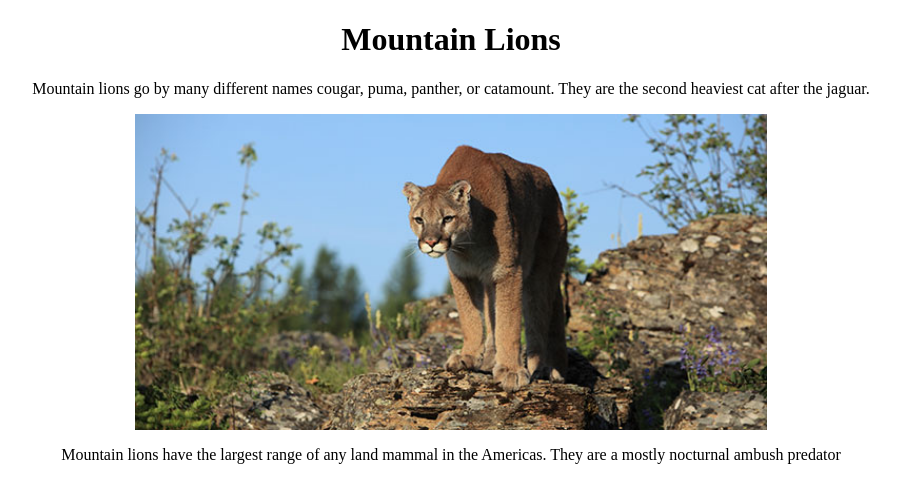
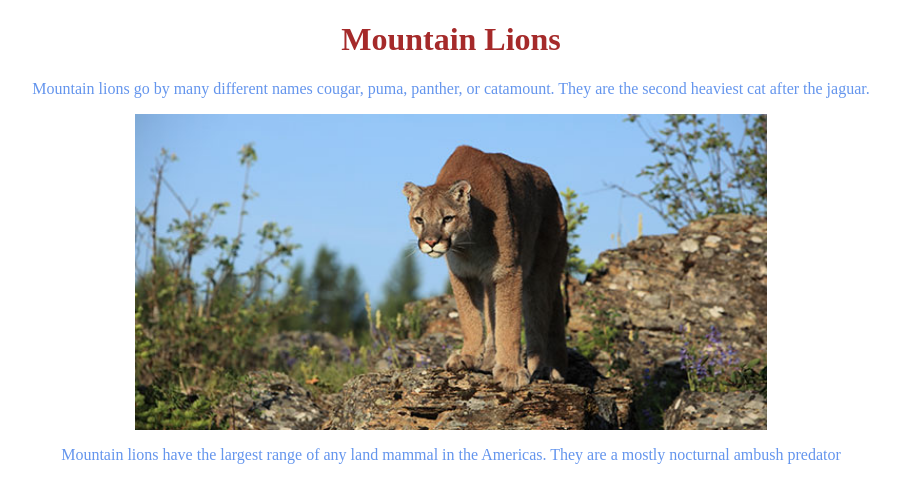
Before and after one commit to DerekBird/favoriteAnimal, a plain HTML site: page index.html in a window 1280 px wide. Shown: the whole page, without its empty margins (189-1089 px from the left). Drawn offline with Linux system fonts and the light colour scheme.

Commit message:
added color to text

```diff
--- a/style.css
+++ b/style.css
@@ -1,9 +1,11 @@
 .headline {
     text-align: center;
+    color: brown;
 }
 
 .paragraph {
     text-align: center;
+    color: cornflowerblue;
 }
 
 .image {
```
